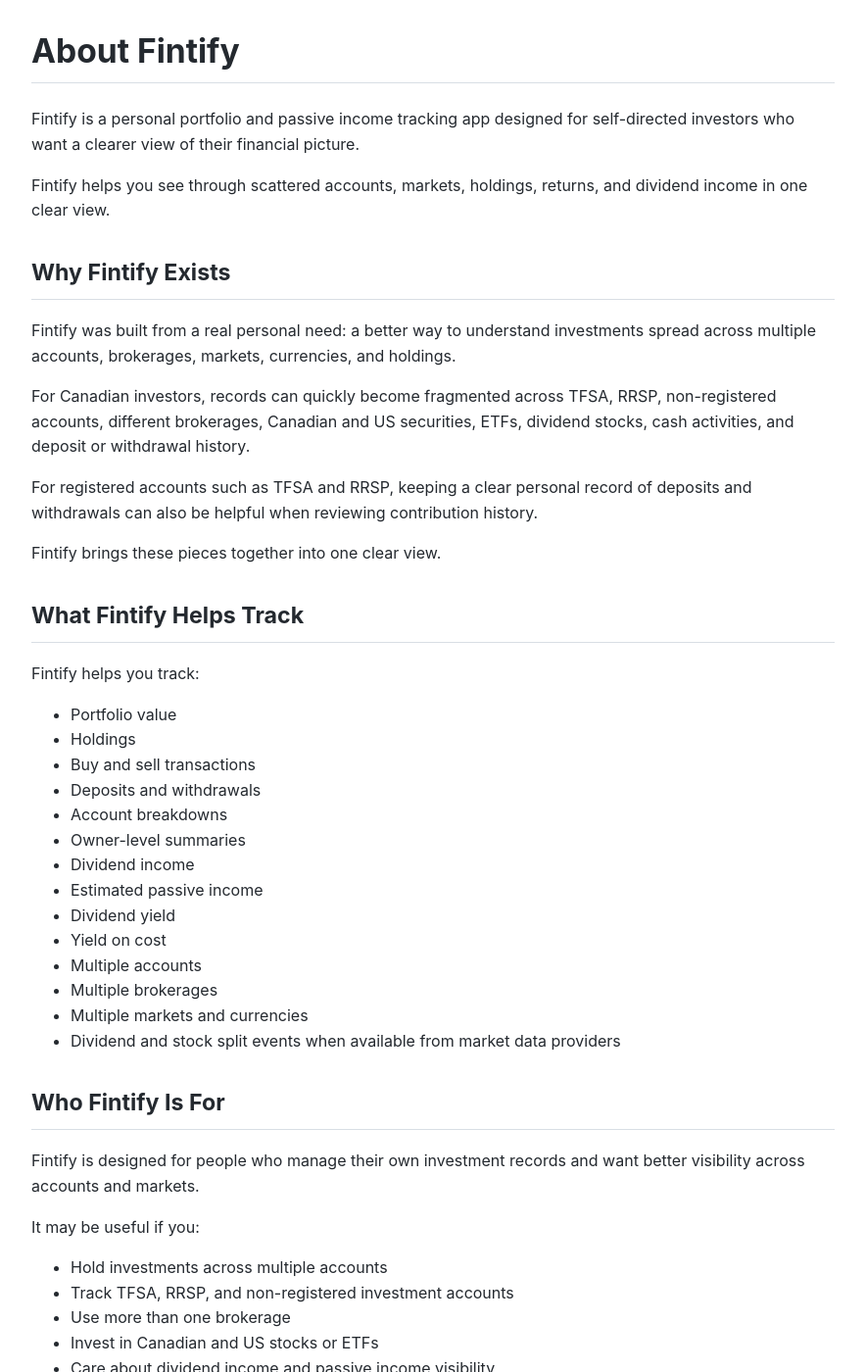
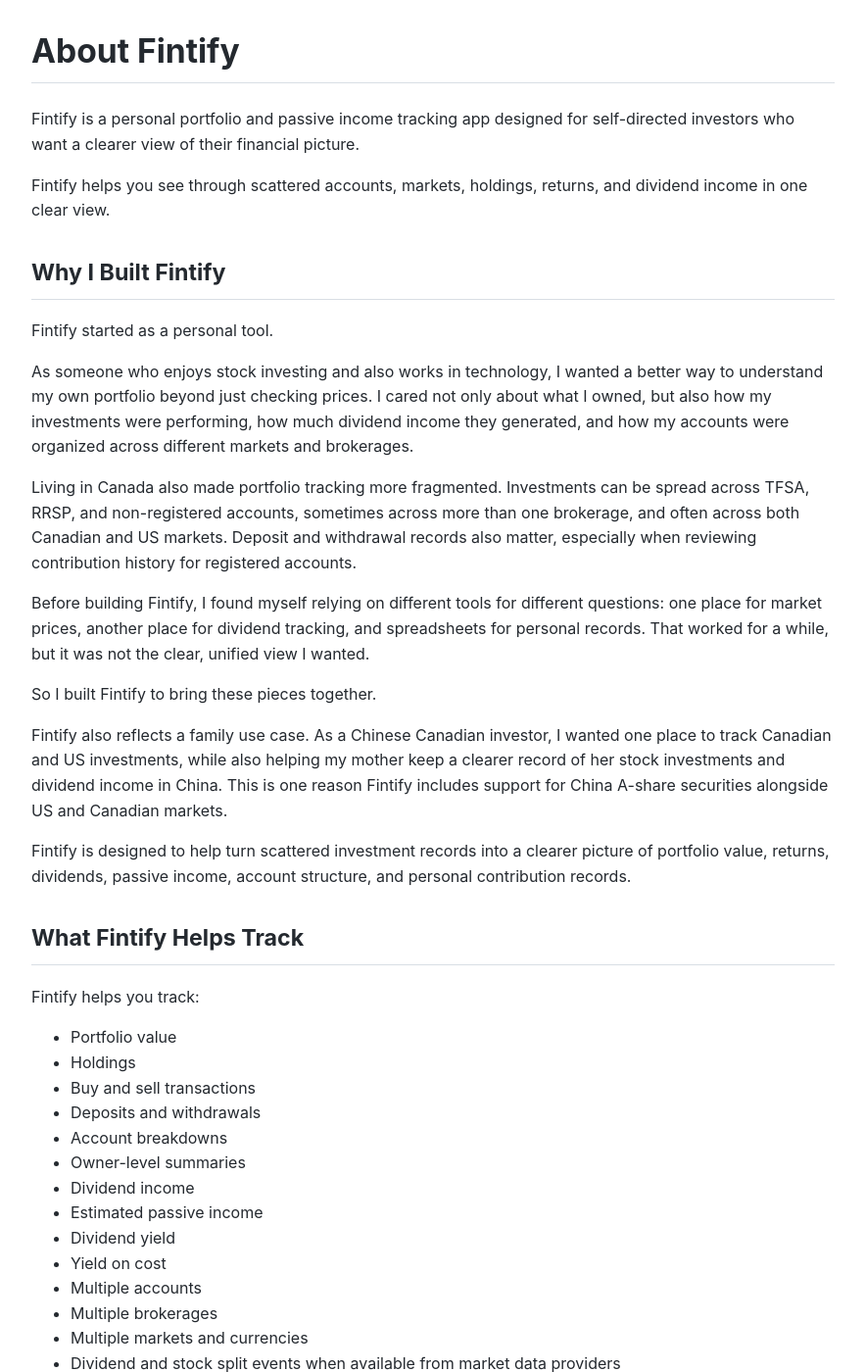
Before and after one commit to w-clawhauser/daysgain-site, a Jekyll site: the page built from about.md, in a window 1280 px wide and 1400 px high. Shown: the whole window at 98% size, without its empty margins (198-1081 px from the left). Built offline with Jekyll 4.4.1, drawn with Linux system fonts in a browser that asks for light colours; our own code applies the rules of GitHub Pages for plain Markdown files.

Commit message:
Update about.md

```diff
--- a/about.md
+++ b/about.md
@@ -4,15 +4,21 @@
 
 Fintify helps you see through scattered accounts, markets, holdings, returns, and dividend income in one clear view.
 
-## Why Fintify Exists
+## Why I Built Fintify
 
-Fintify was built from a real personal need: a better way to understand investments spread across multiple accounts, brokerages, markets, currencies, and holdings.
+Fintify started as a personal tool.
 
-For Canadian investors, records can quickly become fragmented across TFSA, RRSP, non-registered accounts, different brokerages, Canadian and US securities, ETFs, dividend stocks, cash activities, and deposit or withdrawal history.
+As someone who enjoys stock investing and also works in technology, I wanted a better way to understand my own portfolio beyond just checking prices. I cared not only about what I owned, but also how my investments were performing, how much dividend income they generated, and how my accounts were organized across different markets and brokerages.
 
-For registered accounts such as TFSA and RRSP, keeping a clear personal record of deposits and withdrawals can also be helpful when reviewing contribution history.
+Living in Canada also made portfolio tracking more fragmented. Investments can be spread across TFSA, RRSP, and non-registered accounts, sometimes across more than one brokerage, and often across both Canadian and US markets. Deposit and withdrawal records also matter, especially when reviewing contribution history for registered accounts.
 
-Fintify brings these pieces together into one clear view.
+Before building Fintify, I found myself relying on different tools for different questions: one place for market prices, another place for dividend tracking, and spreadsheets for personal records. That worked for a while, but it was not the clear, unified view I wanted.
+
+So I built Fintify to bring these pieces together.
+
+Fintify also reflects a family use case. As a Chinese Canadian investor, I wanted one place to track Canadian and US investments, while also helping my mother keep a clearer record of her stock investments and dividend income in China. This is one reason Fintify includes support for China A-share securities alongside US and Canadian markets.
+
+Fintify is designed to help turn scattered investment records into a clearer picture of portfolio value, returns, dividends, passive income, account structure, and personal contribution records.
 
 ## What Fintify Helps Track
 
```
